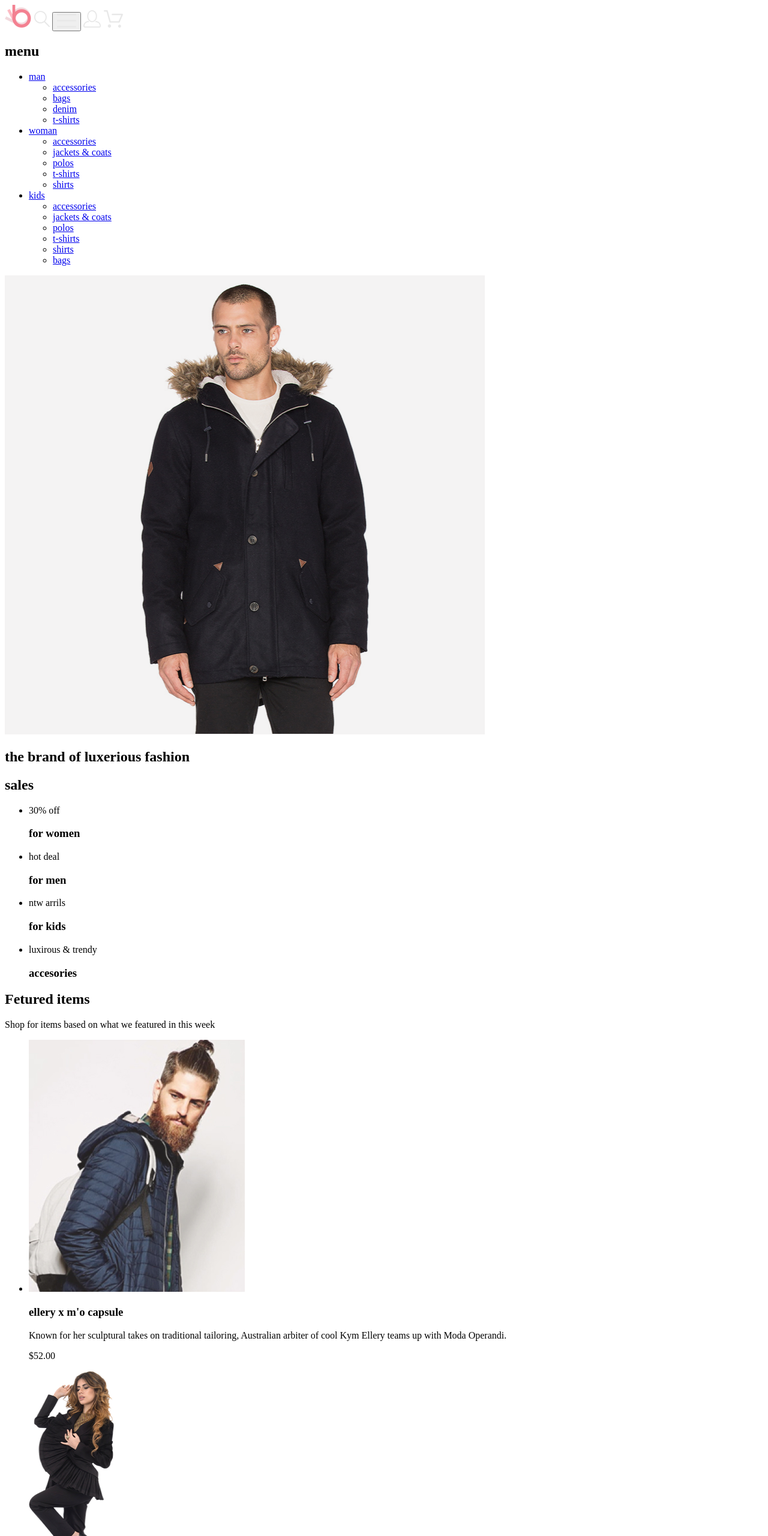
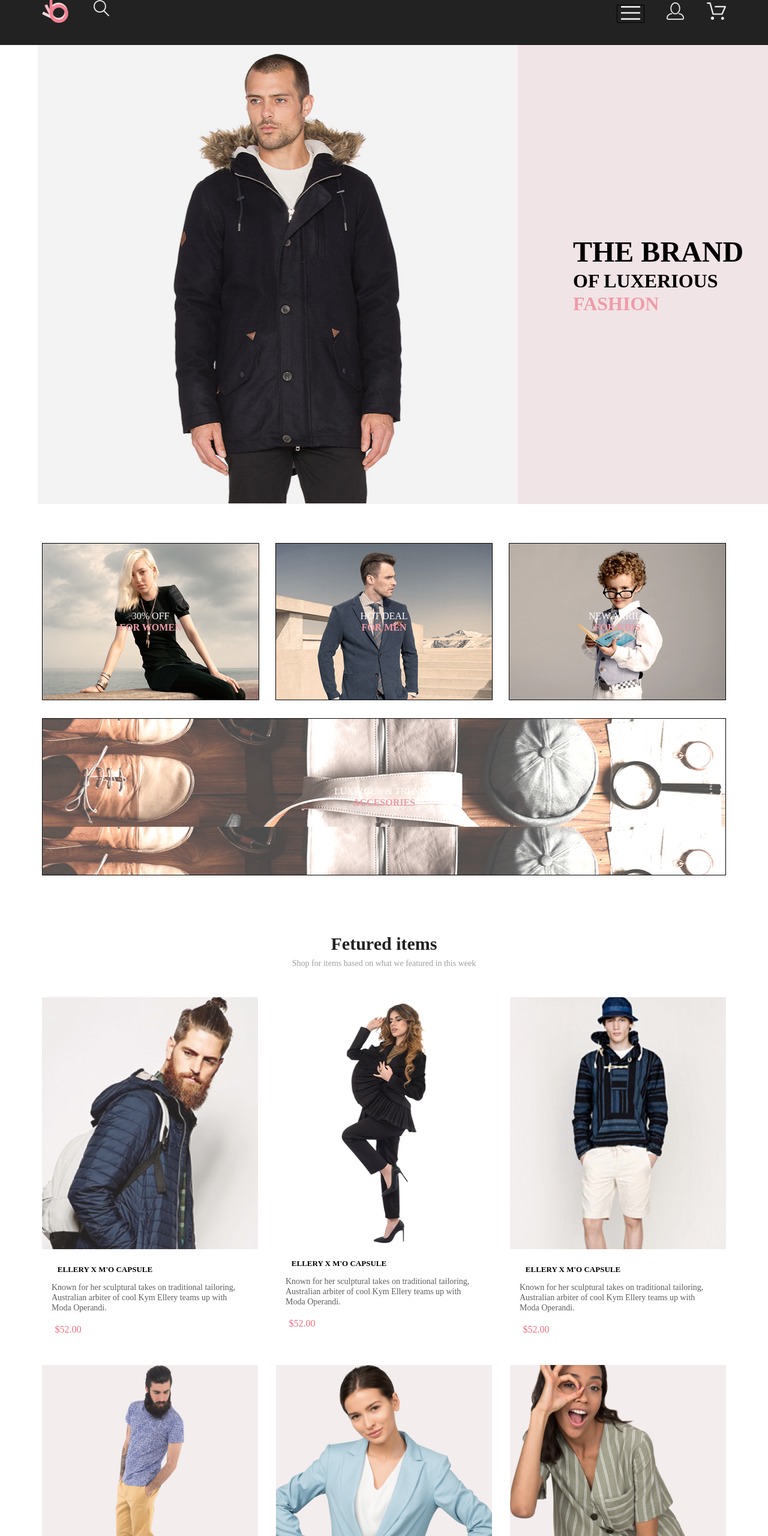
Before and after one commit to missViki/myshop, a plain HTML site: page index.html in a window 1280 px wide. Shown: the top 2560 px of the page at 60% size. Drawn offline with Linux system fonts and the light colour scheme.

Commit message:
add file css and fixed bugs

```diff
--- /dev/null
+++ b/css/reset.css
@@ -0,0 +1,47 @@
+/* http://meyerweb.com/eric/tools/css/reset/
+   v2.0 | 20110126
+   License: none (public domain)
+*/
+
+html, body, div, span, applet, object, iframe,
+h1, h2, h3, h4, h5, h6, p, blockquote, pre,
+a, abbr, acronym, address, big, cite, code,
+del, dfn, em, img, ins, kbd, q, s, samp,
+small, strike, strong, sub, sup, tt, var,
+b, u, i, center,
+dl, dt, dd, ol, ul, li,
+fieldset, form, label, legend,
+table, caption, tbody, tfoot, thead, tr, th, td,
+article, aside, canvas, details, embed,
+figure, figcaption, footer, header, hgroup,
+menu, nav, output, ruby, section, summary,
+time, mark, audio, video {
+	margin: 0;
+	padding: 0;
+	border: 0;
+	font-size: 100%;
+	vertical-align: baseline;
+}
+/* HTML5 display-role reset for older browsers */
+article, aside, details, figcaption, figure,
+footer, header, hgroup, menu, nav, section {
+	display: block;
+}
+body {
+	line-height: 1;
+}
+ol, ul {
+	list-style: none;
+}
+blockquote, q {
+	quotes: none;
+}
+blockquote:before, blockquote:after,
+q:before, q:after {
+	content: '';
+	content: none;
+}
+table {
+	border-collapse: collapse;
+	border-spacing: 0;
+}
--- /dev/null
+++ b/css/style.css
@@ -0,0 +1,242 @@
+:root {
+    --black:#222;
+    --pink:#F1E4E6;
+    --pink-color: #f09ba7;
+    --white: #FFFFFF;
+    --grey:#9F9F9F;
+    --dark_grey:#5D5D5D;
+    --red: #F16D7F;
+    --red-color:#FF6A6A;
+    --red-color-new:#F26376;
+}
+
+.body {
+    font-family: 'Lato';
+    font-style: normal;
+    font-size: 14px;
+    line-height: 16px;
+}
+
+.container {
+    width: 1140px;
+    margin: 0 auto;
+}
+
+.visually-hidden {
+    position: absolute;
+    white-space: nowrap;
+    width: 1px;
+    height: 1px;
+    overflow: hidden;
+    border: 0;
+    padding: 0;
+    clip: rect(0 0 0 0);
+    clip-path: inset(50%);
+    margin: -1px;
+}
+
+.header__nav {
+    display: none;
+}
+
+.header {
+    background-color: var(--black);
+    min-height: 75px;
+}
+
+.header__link {
+    text-decoration: none;
+}
+
+.header__wrp {
+    display: flex;
+    justify-content: space-between;
+    align-items: center;
+}
+
+.header__logo-form-wrp {
+    display: flex;
+}
+
+.header__search {
+    margin: 0 0 0 41px;
+}
+
+.header__link {
+    margin: 0 0 0 33px;
+}
+
+.header__menu--button {
+    border: 1px solid;
+    background-color: transparent;
+}
+
+.brand {
+    display: flex;
+    margin: 0 0 65px 63px;
+}
+
+.brand__title-wrp {
+    display: flex;
+    align-items: center;
+    flex-grow: 1;
+    background-color: var(--pink);
+    padding: 0 0 0 92px;
+}
+
+.brand__title {
+    font-size: 48px;
+    line-height: 58px;
+    font-weight: 900;
+    text-transform: uppercase;
+}
+
+.brand__subtitle {
+    font-size: 32px;
+    line-height: 38px;
+    font-weight: 700;
+    font-style: normal;
+    display: block;
+}
+
+.brand__subtitle-pink {
+    color: var(--pink-color);
+}
+
+.sales__list {
+    display: flex;
+    justify-content: space-between;
+    flex-wrap: wrap;
+}
+
+.sales__item {
+    width: 360px;
+    min-height: 260px;
+    display: flex;
+    align-items: center;
+    justify-content: center;
+    border: 1px solid;
+    flex-direction: column;
+    font-size: 16px;
+    line-height: 19px;
+    text-align: center;
+    text-transform: uppercase;
+}
+
+.sales__item-text {
+    color: var(--white);
+}
+
+.sales__item-offer {
+    color: var(--white);
+}
+
+.sales__item-recording {
+    color: var(--white);
+}
+
+.sales__item-inscription{
+    color: var(--white);
+
+}
+
+.sales__item-title {
+    color: var(--pink-color)
+}
+
+.sales__item-chapter{
+    color: var(--pink-color)
+}
+
+.sales__item-column {
+    color: var(--pink-color)
+}
+
+.sales__item-catalog {
+    color: var(--pink-color)
+}
+
+.sales__item--woman {
+    background-image: url(../png/sales_woman.jpg);
+}
+
+.sales__item--man {
+    background-image: url(../png/sales_man.jpg);
+}
+
+.sales__item--kids {
+    background-image: url(../png/sales_kids.jpg);
+    ;
+}
+
+.sales__item--shoes {
+    background-image: url(../png/sales_shoes.jpg);
+    width: 100%;
+    margin-top: 30px;
+}
+
+.products__title {
+    font-size: 30px;
+    line-height: 36px;
+    margin: 96px 0 6px 0;
+    color: var(--black);
+    text-align: center;
+}
+
+.products__subtitle {
+    font-size: 14px;
+    line-height: 17px;
+    text-align: center;
+    color: var(--grey);
+    margin-bottom: 48px;
+
+}
+
+
+.products__list {
+    display: flex;
+    justify-content: space-between;
+    flex-wrap: wrap;
+}
+
+.products__item {
+    width: 360px;
+    min-height: 420px;
+    display: flex;
+    align-items: center;
+    justify-content: center;
+    flex-direction: column;
+}
+
+.products__item-title {
+    margin: 26px 150px 13px 0px;
+    text-transform: uppercase;
+    font-size: 13px;
+    line-height: 16px;
+}
+
+.products__item-text {
+    font-weight: 300;
+    font-size: 14px;
+    line-height: 17px;
+    color: var(--dark_grey);
+    margin: 0px 29px 18px 16px;
+}
+
+.products__item-price {
+    color: var(--red);
+    margin: 0px 289px 50px 16px ;
+    font-size: 16px;
+    line-height: 19px
+}
+
+.products__click {
+    border: 1px solid var(--red-color) ;
+    font-size: 16px;
+    line-height: 19p;
+    color: var(--red-color-new);
+    text-decoration: none;
+    justify-content: center;
+    display: flex;
+    padding: 14px 39px 14px 39px;
+}
--- a/index.html
+++ b/index.html
@@ -6,46 +6,63 @@
     <meta http-equiv="X-UA-Compatible" content="IE=edge">
     <meta name="viewport" content="width=device-width, initial-scale=1.0">
     <title>Document</title>
+    <link rel="stylesheet" href="./css/reset.css">
+    <link rel="stylesheet" href="./css/style.css">
+    <link rel="preconnect" href="https://fonts.googleapis.com">
+    <link rel="preconnect" href="https://fonts.gstatic.com" crossorigin>
+    <link href="https://fonts.googleapis.com/css2?family=Lato:ital,wght@0,400;0,700;0,900;1,400&display=swap"
+        rel="stylesheet">
 </head>
 
 <body>
-    <header>
-        <a href="#"><img src="./png/logo.png" alt="logo"></a>
-        <img src="./png/loupe.png" alt="loupe">
-        <button><img src="./png/burger.png" alt="burger"></button>
-        <a href="#"><img src="./png/people.png" alt="people"></a>
-        <a href="#"><img src="./png/basket.png" alt="basket"></a>
-        <nav>
-            <h2>menu</h2>
-            <ul>
-                <li>
-                    <a href="#">man</a>
-                    <ul>
-                        <li><a href="#">accessories</a></li>
-                        <li><a href="#">bags</a></li>
-                        <li><a href="#">denim</a></li>
-                        <li><a href="#">t-shirts</a></li>
+    <header class="header">
+        <div class=" header__wrp container">
+            <div class="header__logo-form-wrp">
+                <a class="header__logo" href="#"><img src="./png/logo.png" alt="logo"></a>
+                <div class="header__search">
+                    <img src="./png/loupe.png" alt="loupe">
+                </div>
+            </div>
+            <div>
+                <button class="header__menu--button">
+                    <img src="./png/burger.png" alt="burger">
+                </button>
+                <a class="header__link" href="#"><img src="./png/people.png" alt="people"></a>
+                <a class="header__link" href="#"><img src="./png/basket.png" alt="basket"></a>
+            </div>
+        </div>
+
+        <nav class="header__nav">
+            <h2 class="header__nav--title">menu</h2>
+            <ul class="header__nav--list">
+                <li class="header__nav--item nav-sub-item">
+                    <a class="nav-sub-item__link" href="#">man</a>
+                    <ul class="nav-sub-item__list">
+                        <li><a class="nav-sub-item__link" href="#">accessories</a></li>
+                        <li><a class="nav-sub-item__link" href="#">bags</a></li>
+                        <li><a class="nav-sub-item__link" href="#">denim</a></li>
+                        <li><a class="nav-sub-item__link" href="#">t-shirts</a></li>
                     </ul>
                 </li>
-                <li>
-                    <a href="#">woman</a>
-                    <ul>
-                        <li><a href="#">accessories</a></li>
-                        <li><a href="#">jackets & coats</a></li>
-                        <li><a href="#">polos</a></li>
-                        <li><a href="#">t-shirts</a></li>
-                        <li><a href="#">shirts</a></li>
+                <li class="header__nav--item nav-sub-item">
+                    <a class="nav-sub-item__link" href="#">woman</a>
+                    <ul class="nav-sub-item__list">
+                        <li><a class="nav-sub-item__link" href="#">accessories</a></li>
+                        <li><a class="nav-sub-item__link" href="#">jackets & coats</a></li>
+                        <li><a class="nav-sub-item__link" href="#">polos</a></li>
+                        <li><a class="nav-sub-item__link" href="#">t-shirts</a></li>
+                        <li><a class="nav-sub-item__link" href="#">shirts</a></li>
                     </ul>
                 </li>
-                <li>
-                    <a href="#">kids</a>
-                    <ul>
-                        <li><a href="#">accessories</a></li>
-                        <li><a href="#">jackets & coats</a></li>
-                        <li><a href="#">polos</a></li>
-                        <li><a href="#">t-shirts</a></li>
-                        <li><a href="#">shirts</a></li>
-                        <li><a href="#">bags</a></li>
+                <li class="header__nav--item nav-sub-item">
+                    <a class="nav-sub-item__link" href="#">kids</a>
+                    <ul class="nav-sub-item__list">
+                        <li><a class="nav-sub-item__link" href="#">accessories</a></li>
+                        <li><a class="nav-sub-item__link" href="#">jackets & coats</a></li>
+                        <li><a class="nav-sub-item__link" href="#">polos</a></li>
+                        <li><a class="nav-sub-item__link" href="#">t-shirts</a></li>
+                        <li><a class="nav-sub-item__link" href="#">shirts</a></li>
+                        <li><a class="nav-sub-item__link" href="#">bags</a></li>
                     </ul>
                 </li>
             </ul>
@@ -54,79 +71,87 @@
 
 
     <main>
-        <section>
-            <img src="./png/man.png" alt="man">
-            <h1>the brand of luxerious fashion</h1>
+        <section class="brand">
+            <img class="brand__img" src="./png/man.png" alt="man" width="800" height="765">
+            <div class="brand__title-wrp">
+                <h1 class="brand__title">the brand<span class="brand__subtitle"> of luxerious<span
+                            class="brand__subtitle-pink"> fashion</span></span></h1>
+            </div>
         </section>
-        <section>
-            <h2>sales</h2>
-            <ul>
-                <li>
-                    <p>30% off</p>
-                    <h3>for women</h3>
+        <section class="sales container">
+            <h2 class="visually-hidden">sales</h2>
+            <ul class="sales__list">
+                <li class="sales__item sales__item--woman">
+                    <p class="sales__item-text">30% off</p>
+                    <h3 class="sales__item-title">for women</h3>
                 </li>
-                <li>
-                    <p>hot deal</p>
-                    <h3>for men</h3>
+                <li class="sales__item sales__item--man">
+                    <p class="sales__item-offer">hot deal</p>
+                    <h3 class="sales__item-chapter">for men</h3>
                 </li>
-                <li>
-                    <p>ntw arrils</p>
-                    <h3>for kids</h3>
+                <li class="sales__item sales__item--kids">
+                    <p class="sales__item-recording">new arrils</p>
+                    <h3 class="sales__item-column">for kids</h3>
                 </li>
-                <li>
-                    <p>luxirous & trendy</p>
-                    <h3>accesories</h3>
+                <li class="sales__item sales__item--shoes">
+                    <p class="sales__item-inscription">luxirous & trendy</p>
+                    <h3 class="sales__item-catalog">accesories</h3>
                 </li>
             </ul>
         </section>
-        <section>
-            <h2>Fetured items</h2>
-            <p>Shop for items based on what we featured in this week</p>
-            <ul>
-                <li>
-                    <img src="./png/product-1.jpg" alt="product-1">
-                    <h3>ellery x m'o capsule</h3>
-                    <p>Known for her sculptural takes on traditional tailoring, Australian arbiter of cool Kym Ellery
+        <section class="products container">
+            <h2 class="products__title">Fetured items</h2>
+            <p class="products__subtitle">Shop for items based on what we featured in this week</p>
+            <ul class="products__list">
+                <li class="products__item">
+                    <img class="products__item--img" src="./png/product-1.jpg" alt="product-1">
+                    <h3 class="products__item-title">ellery x m'o capsule</h3>
+                    <p class="products__item-text">Known for her sculptural takes on traditional tailoring,
+                        Australian arbiter of cool Kym Ellery
                         teams up with Moda Operandi.</p>
-                    <p>$52.00</p>
+                    <p class="products__item-price">$52.00</p>
                 </li>
-                <li>
-                    <img src="./png/product-2.jpg" alt="product-2">
-                    <h3>ellery x m'o capsule</h3>
-                    <p>Known for her sculptural takes on traditional tailoring, Australian arbiter of cool Kym Ellery
+                <li class="products__item">
+                    <img class="products__item--pic" src="./png/product-2.png" alt="product-2">
+                    <h3 class="products__item-title">ellery x m'o capsule</h3>
+                    <p class="products__item-text">Known for her sculptural takes on traditional tailoring, Australian
+                        arbiter of cool Kym Ellery teams up with Moda Operandi.</p>
+                    <p class="products__item-price">$52.00</p>
+                </li>
+                <li class="products__item">
+                    <img class="products__item--image" src="./png/product-3.jpg" alt="product-3">
+                    <h3 class="products__item-title">ellery x m'o capsule</h3>
+                    <p class="products__item-text">Known for her sculptural takes on traditional tailoring, Australian
+                        arbiter of cool Kym Ellery
                         teams up with Moda Operandi.</p>
-                    <p>$52.00</p>
+                    <p class="products__item-price">$52.00</p>
                 </li>
-                <li>
-                    <img src="./png/product-3.jpg" alt="product-3">
-                    <h3>ellery x m'o capsule</h3>
-                    <p>Known for her sculptural takes on traditional tailoring, Australian arbiter of cool Kym Ellery
+                <li class="products__item">
+                    <img class="products__item--picture" src="./png/product-4.jpg" alt="product-4">
+                    <h3 class="products__item-title">ellery x m'o capsule</h3>
+                    <p class="products__item-text">Known for her sculptural takes on traditional tailoring, Australian
+                        arbiter of cool Kym Ellery
                         teams up with Moda Operandi.</p>
-                    <p>$52.00</p>
+                    <p class="products__item-price">$52.00</p>
                 </li>
-                <li>
-                    <img src="./png/product-4.jpg" alt="product-4">
-                    <h3>ellery x m'o capsule</h3>
-                    <p>Known for her sculptural takes on traditional tailoring, Australian arbiter of cool Kym Ellery
+                <li class="products__item">
+                    <img class="products__item--photo" src="./png/product-5.jpg" alt="product-5">
+                    <h3 class="products__item-title">ellery x m'o capsule</h3>
+                    <p class="products__item-text">Known for her sculptural takes on traditional tailoring, Australian
+                        arbiter of cool Kym Ellery
                         teams up with Moda Operandi.</p>
-                    <p>$52.00</p>
+                    <p class="products__item-price">$52.00</p>
                 </li>
-                <li>
-                    <img src="./png/product-5.jpg" alt="product-5">
-                    <h3>ellery x m'o capsule</h3>
-                    <p>Known for her sculptural takes on traditional tailoring, Australian arbiter of cool Kym Ellery
+                <li class="products__item">
+                    <img class="products__item--illustration" src="./png/product-6.jpg" alt="product-6">
+                    <h3 class="products__item-title">ellery x m'o capsule</h3>
+                    <p class="products__item-text">Known for her sculptural takes on traditional tailoring, Australian
+                        arbiter of cool Kym Ellery
                         teams up with Moda Operandi.</p>
-                    <p>$52.00</p>
-                </li>
-                <li>
-                    <img src="./png/product-6.jpg" alt="product-6">
-                    <h3>ellery x m'o capsule</h3>
-                    <p>Known for her sculptural takes on traditional tailoring, Australian arbiter of cool Kym Ellery
-                        teams up with Moda Operandi.</p>
-                    <p>$52.00</p>
+                    <p class="products__item-price">$52.00</p>
                 </li>
             </ul>
-            <a href="#">Browse All Product</a>
+            <a class="products__click" href="#">Browse All Product</a>
         </section>
         <section>
             <ul>
@@ -165,10 +190,12 @@
             <button type="Subscribe"></button>
         </div>
         <p>© 2021 Brand All Rights Reserved.</p>
-        <img src="./png/facebook.png" alt="facebook">
-        <img src="./png/instagram.png" alt="instagram">
-        <img src="./png/pinterest.png" alt="pinterest">
-        <img src="./png/twitter.png" alt="twitter">
+        <ul>
+            <li><a href="#"><img src="./png/facebook.png" alt="facebook"></a></li>
+            <li><a href="#"><img src="./png/instagram.png" alt="instagram"></a></li>
+            <li><a href="#"><img src="./png/pinterest.png" alt="pinterest"></a></li>
+            <li><a href="#"><img src="./png/twitter.png" alt="twitter"></a></li>
+        </ul>
     </footer>
 </body>
 
```
Also changed, not shown: png/product-2.jpg (deleted), png/product-2.png (added), png/sales_kids.jpg (added), png/sales_man.jpg (added), png/sales_shoes.jpg (added), png/sales_woman.jpg (added).
